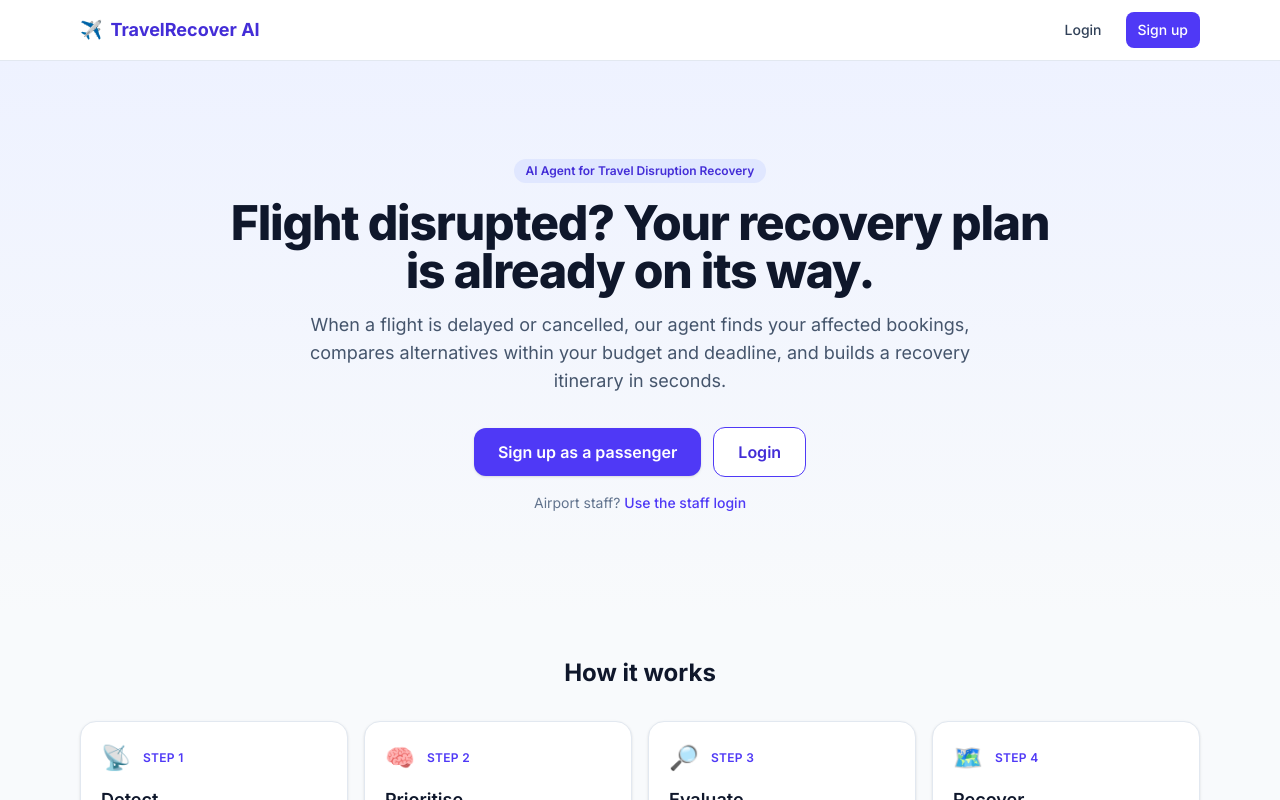
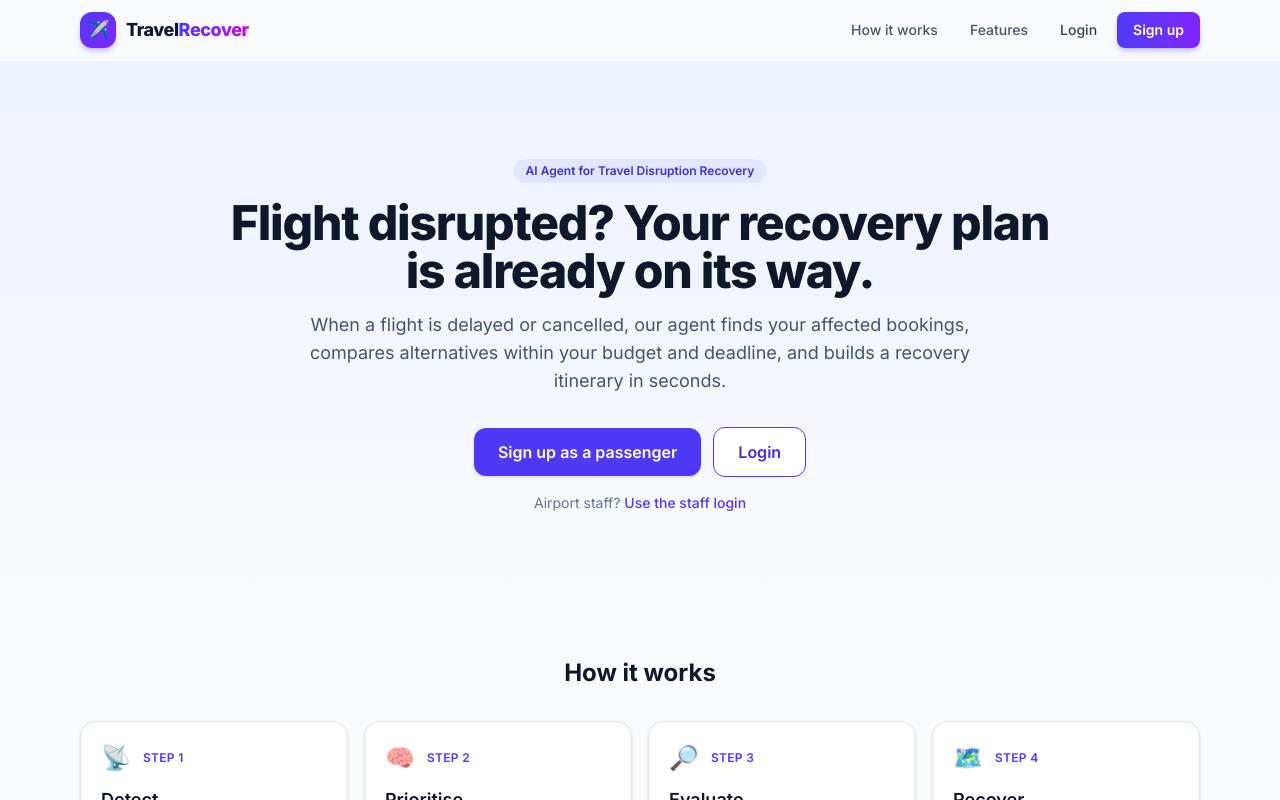
Before and after one commit to bhoomika-b-s/travel-recovery-agent, a React (Vite) app: page / in a window 1280 px wide. Shown: the top 800 px of the page. Built offline with nearby package versions, Linux system fonts and the light colour scheme; no server answers.

Commit message:
style(navbar): glass-on-scroll navbar with gradient logo

```diff
--- a/src/components/Navbar.jsx
+++ b/src/components/Navbar.jsx
@@ -1,11 +1,20 @@
+import { useEffect, useState } from 'react'
 import { Link, useNavigate } from 'react-router-dom'
 import { useAuth } from '../context/AuthContext'
 import { homePathFor } from '../lib/paths'
 
-// Top bar shown on every page. Changes depending on whether you are logged in.
+// Top bar shown on every page. Turns into frosted glass once you scroll.
 export default function Navbar() {
   const { user, profile, signOut } = useAuth()
   const navigate = useNavigate()
+  const [scrolled, setScrolled] = useState(false)
+
+  useEffect(() => {
+    const onScroll = () => setScrolled(window.scrollY > 8)
+    onScroll()
+    window.addEventListener('scroll', onScroll, { passive: true })
+    return () => window.removeEventListener('scroll', onScroll)
+  }, [])
 
   async function handleSignOut() {
     try {
@@ -16,25 +25,39 @@ export default function Navbar() {
   }
 
   return (
-    <header className="sticky top-0 z-20 border-b border-slate-200 bg-white/90 backdrop-blur">
+    <header
+      className={`sticky top-0 z-40 transition-all duration-300 ${
+        scrolled
+          ? 'border-b border-slate-200/70 bg-white/75 shadow-sm backdrop-blur-xl'
+          : 'border-b border-transparent bg-transparent'
+      }`}
+    >
       <div className="mx-auto flex max-w-6xl items-center justify-between px-4 py-3">
-        <Link to="/" className="flex items-center gap-2 text-lg font-bold text-indigo-700">
-          <span aria-hidden="true">✈️</span>
-          TravelRecover AI
+        {/* Logo */}
+        <Link to="/" className="group flex items-center gap-2.5">
+          <span className="flex h-9 w-9 items-center justify-center rounded-xl bg-linear-to-br from-indigo-600 to-violet-600 text-lg shadow-md shadow-indigo-500/30 transition duration-300 group-hover:rotate-6 group-hover:scale-105">
+            <span aria-hidden="true">✈️</span>
+          </span>
+          <span className="text-lg font-extrabold tracking-tight text-slate-900">
+            Travel<span className="text-gradient">Recover</span>
+          </span>
         </Link>
 
-        <nav className="flex items-center gap-2 sm:gap-3">
+        <nav className="flex items-center gap-1 sm:gap-2">
           {user ? (
             <>
               <Link
                 to={homePathFor(profile)}
-                className="rounded-lg px-3 py-2 text-sm font-medium text-slate-700 hover:bg-slate-100"
+                className="rounded-lg px-3 py-2 text-sm font-medium text-slate-700 transition hover:bg-slate-100"
               >
                 Dashboard
               </Link>
               {profile && (
-                <span className="hidden items-center gap-2 text-sm text-slate-600 sm:flex">
-                  {profile.full_name || user.email}
+                <span className="hidden items-center gap-2 pl-2 text-sm text-slate-600 md:flex">
+                  <span className="flex h-8 w-8 items-center justify-center rounded-full bg-linear-to-br from-indigo-500 to-violet-500 text-xs font-bold text-white">
+                    {(profile.full_name || user.email || '?').trim().charAt(0).toUpperCase()}
+                  </span>
+                  <span className="max-w-40 truncate">{profile.full_name || user.email}</span>
                   <span className="rounded-full bg-indigo-100 px-2 py-0.5 text-xs font-semibold text-indigo-700">
                     {profile.role === 'staff' ? `Staff · ${profile.airport_code}` : 'Passenger'}
                   </span>
@@ -42,22 +65,34 @@ export default function Navbar() {
               )}
               <button
                 onClick={handleSignOut}
-                className="rounded-lg bg-slate-800 px-3 py-2 text-sm font-medium text-white hover:bg-slate-900"
+                className="ml-1 rounded-lg bg-slate-900 px-3.5 py-2 text-sm font-medium text-white transition hover:bg-slate-700"
               >
                 Sign out
               </button>
             </>
           ) : (
             <>
+              <a
+                href="/#how"
+                className="hidden rounded-lg px-3 py-2 text-sm font-medium text-slate-600 transition hover:text-indigo-700 sm:block"
+              >
+                How it works
+              </a>
+              <a
+                href="/#features"
+                className="hidden rounded-lg px-3 py-2 text-sm font-medium text-slate-600 transition hover:text-indigo-700 sm:block"
+              >
+                Features
+              </a>
               <Link
                 to="/login"
-                className="rounded-lg px-3 py-2 text-sm font-medium text-slate-700 hover:bg-slate-100"
+                className="rounded-lg px-3 py-2 text-sm font-medium text-slate-700 transition hover:bg-slate-100"
               >
                 Login
               </Link>
               <Link
                 to="/signup"
-                className="rounded-lg bg-indigo-600 px-3 py-2 text-sm font-medium text-white hover:bg-indigo-700"
+                className="rounded-lg bg-linear-to-r from-indigo-600 to-violet-600 px-4 py-2 text-sm font-semibold text-white shadow-md shadow-indigo-500/30 transition hover:-translate-y-0.5 hover:shadow-lg"
               >
                 Sign up
               </Link>
```
